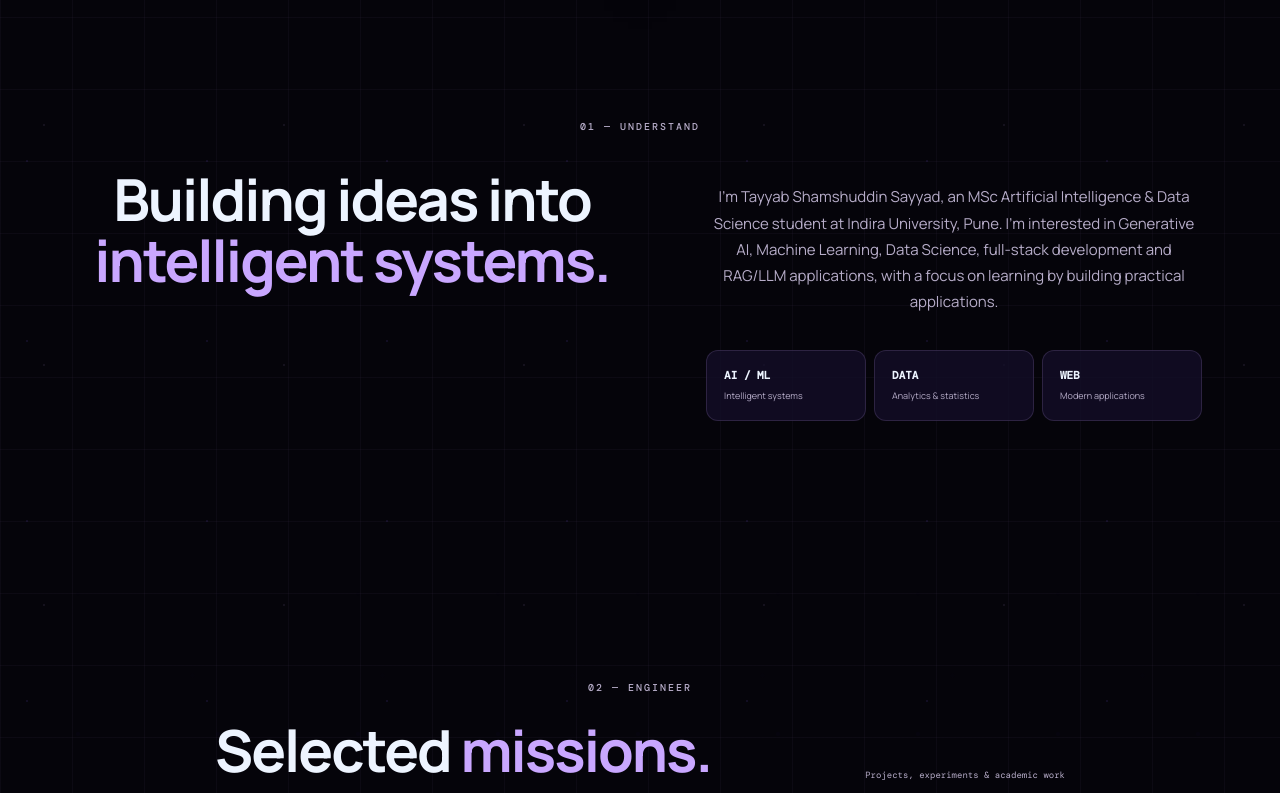
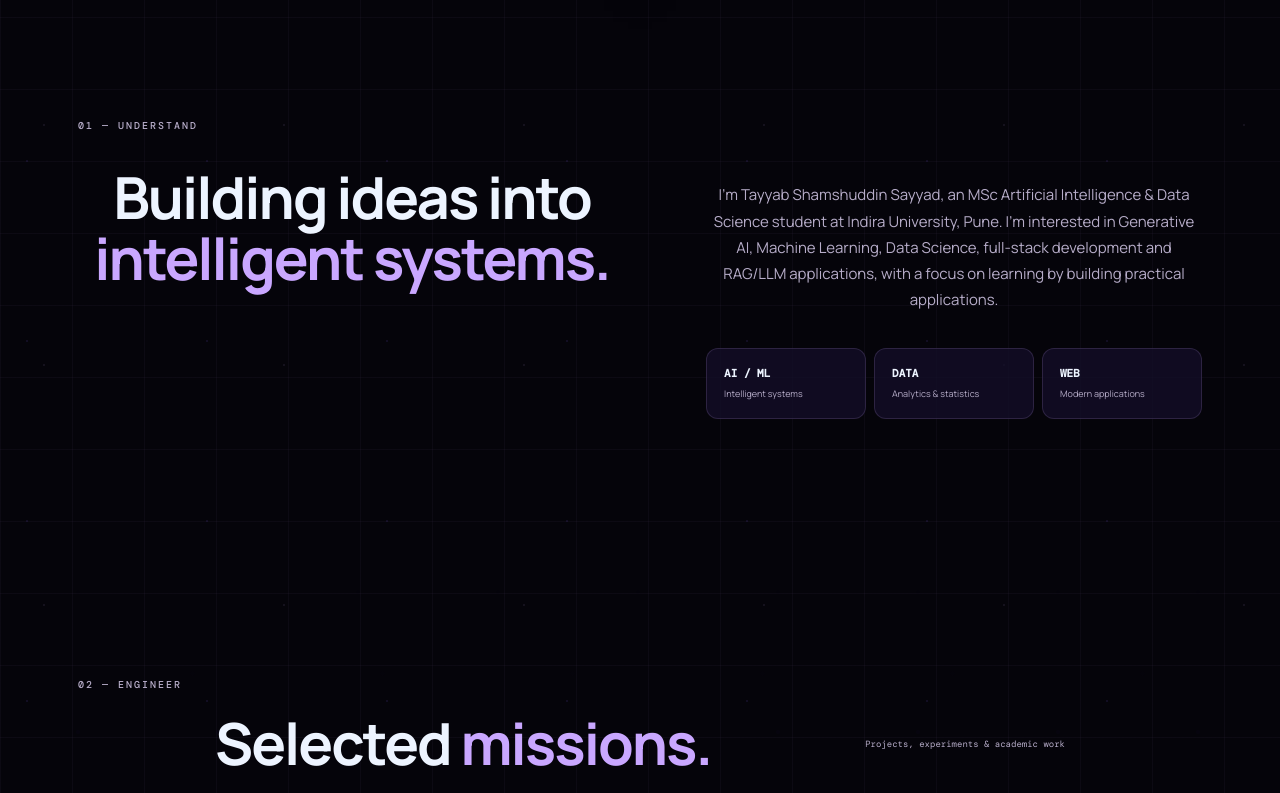
Before and after one commit to tshamshuddinsayyad/portfolio, a React (Vite) app: page / in a window 1280 px wide. Shown: the part 1227-2020 px from the top of the page. Built offline with nearby package versions, Linux system fonts and the light colour scheme.

Commit message:
Align section labels and headings consistently

```diff
--- a/src/styles.css
+++ b/src/styles.css
@@ -1844,3 +1844,21 @@ main > .hero + .section.intro [class*="vertical-line"]{
 .navlinks::-webkit-scrollbar{display:none}
 @media(max-width:1100px){.navlinks{gap:16px}.nav{width:min(1180px,calc(100% - 24px))}}
 @media(max-width:900px){.navlinks{display:none}}
+
+
+/* SECTION LABEL ALIGNMENT — keep every section marker on one clean baseline */
+.section-label{
+  display:block;
+  width:100%;
+  margin:0 0 22px;
+  padding:0;
+  text-align:left;
+  line-height:1.2;
+  white-space:nowrap;
+}
+.section-label + .section-heading{
+  margin-top:0;
+}
+.section-heading{
+  align-items:center;
+}
```
